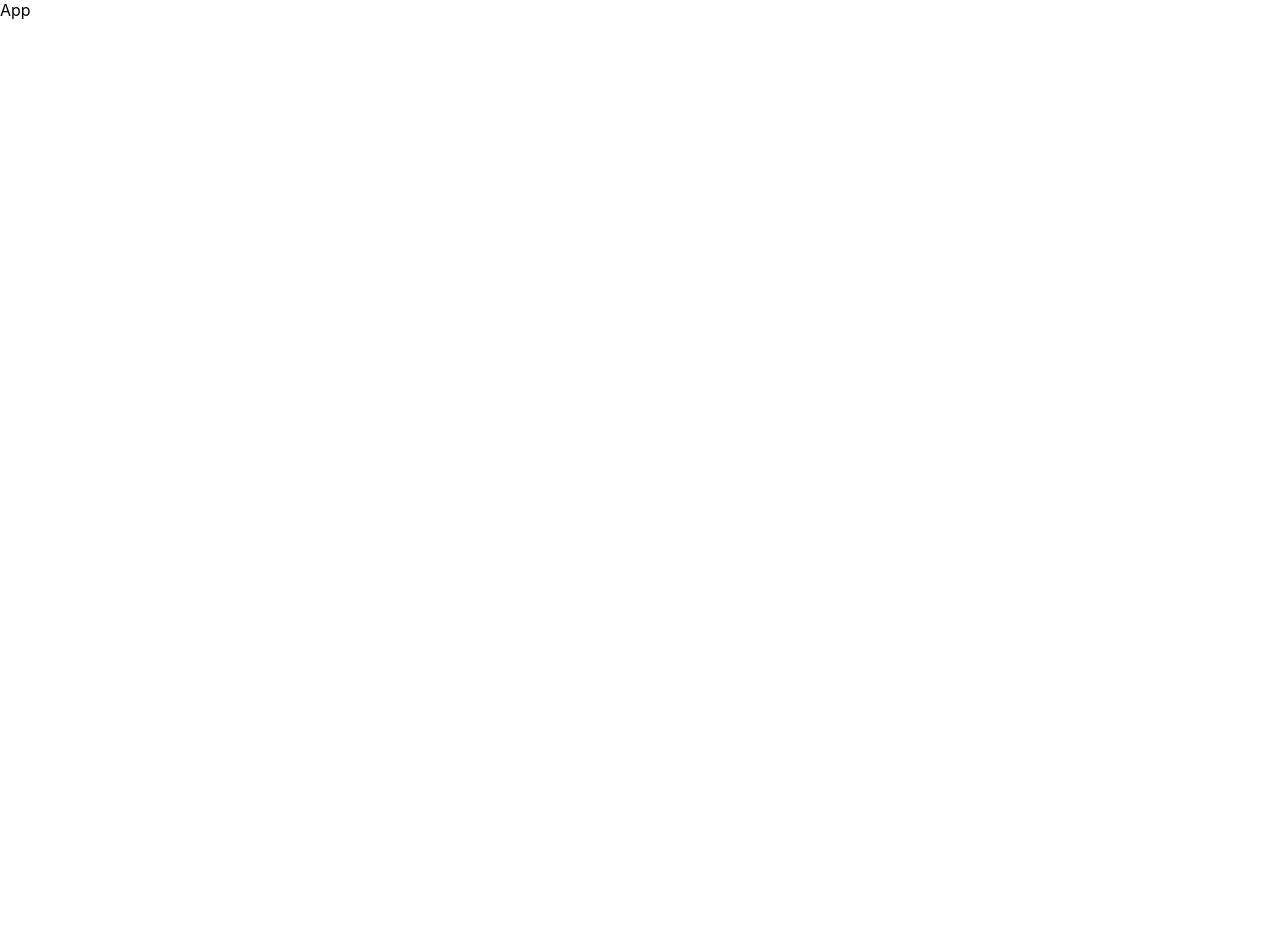
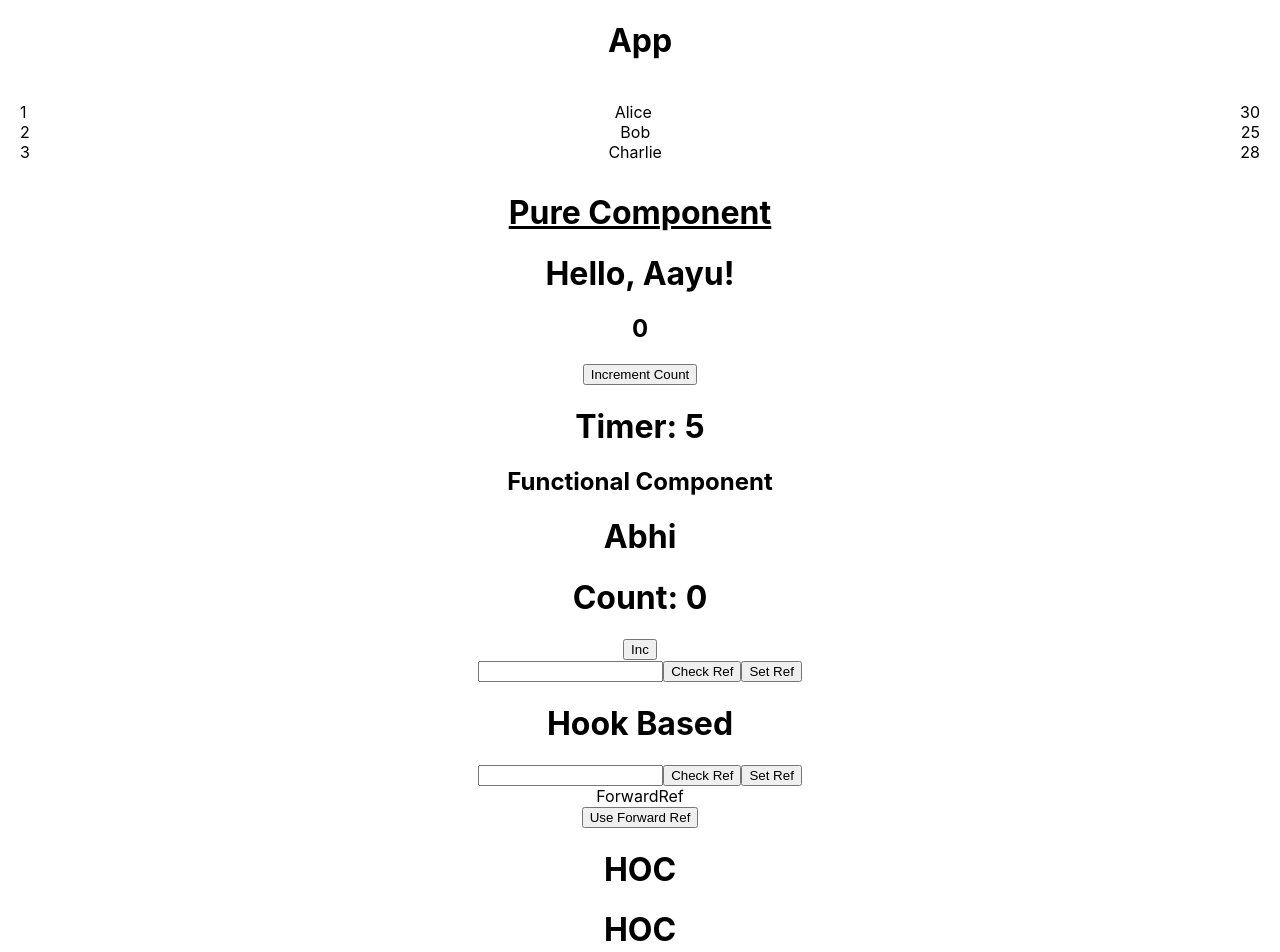
Before and after one commit to shintu0/react-js, a React (Create React App) app: page / in a window 1280 px wide. Shown: the top 952 px of the page. Before the commit the page ends 800 px from the top, so only its background shows below. Built offline with nearby package versions, Linux system fonts and the light colour scheme.

Commit message:
All the main Logics

```diff
--- a/package.json
+++ b/package.json
@@ -34,5 +34,8 @@
       "last 1 firefox version",
       "last 1 safari version"
     ]
+  },
+  "devDependencies": {
+    "uuid": "^10.0.0"
   }
 }
--- a/src/App.js
+++ b/src/App.js
@@ -1,7 +1,61 @@
-import React from 'react'
+import React, { useEffect, useState } from 'react'
+import ListView from './components/ListView';
+import Greeting from './logics/GreetingPureComponentClass';
+import './App.css';
+import GreetingPureComponentFunction from './logics/GreetingPureComponentFunction';
+import RefClass from './logics/RefClass';
+import RefFunc from './logics/RefFunc';
+import HOC from './logics/HOC';
+
+/*
+1. controlled component are component controlled via state variables, like input and form fields
+2. Uncontrolled components are component not completely controlled by state variables
+like controlling behavior using ref
+*/
+
+const users = [
+  { id: 1, name: 'Alice', age: 30 },
+  { id: 2, name: 'Bob', age: 25 },
+  { id: 3, name: 'Charlie', age: 28 },
+];
 
 export default function App() {
+  const [timer,setTimer]=useState(0);
+
+  useEffect(()=>{
+
+    return ()=>{
+    setTimeout(()=>{
+      setTimer(timer=>timer+1)
+    },1000);
+    }
+  })
+
   return (
-    <div>App</div>
+    <div className='App' >
+
+    <div style={{justifyContent:'center', display:'flex'}} >
+      <h1>App</h1>
+    </div>
+    <div style={{margin:10,padding:10}} >
+    <ListView data={users} />
+    {
+
+    }
+    </div>
+    <h1><u>Pure Component</u></h1>
+    <Greeting name={'Aayu'} />
+    <div>
+
+    <h1>Timer: {timer}</h1>
+    <h2>Functional Component</h2>
+    <GreetingPureComponentFunction name={"Abhi"} />
+    </div>
+    <RefClass />
+<h1>Hook Based</h1>
+<RefFunc />
+<h1>HOC</h1>
+<HOC />
+    </div>
   )
 }
--- /dev/null
+++ b/src/components/ListView.js
@@ -0,0 +1,14 @@
+import React from 'react'
+import { v4 as uuid } from 'uuid';
+
+export default function ListView({data}) {
+  return (
+    <div>
+      {data.map((ele)=>(
+        <div style={{justifyContent:'space-between', display:'flex'}} key={uuid()} >
+          {Object.keys(ele).map(key=>(<div key={uuid()}>{ele[key]}</div>))}
+        </div>
+      ))}
+    </div>
+  )
+}
--- /dev/null
+++ b/src/logics/ForwardRef.js
@@ -0,0 +1,9 @@
+import React, { forwardRef } from 'react'
+
+function ForwardRef(props,rcvdRef) {
+  return (
+    <div ref={rcvdRef} >ForwardRef</div>
+  )
+}
+
+export default forwardRef(ForwardRef)
--- /dev/null
+++ b/src/logics/GreetingPureComponentClass.js
@@ -0,0 +1,24 @@
+import React, {PureComponent} from "react";
+
+/*
+PureComponent is similar to Component but it skips re-renders for same props and state.
+Class components are still supported by React, but we don’t recommend using them in new code.
+*/
+
+export default class Greeting extends PureComponent /*React.Component*/ {
+  state={
+    count:0
+  }
+  render() {
+    console.log("Re-rendered at: "+new Date().toLocaleTimeString())
+    return (
+      <div>
+        <h1>Hello, {this.props.name}!</h1>
+        <h2>{this.state.count}</h2>
+        <button onClick={()=>this.setState({count:this.state.count})}>
+          Increment Count
+        </button>
+      </div>
+    );
+  }
+}
--- /dev/null
+++ b/src/logics/GreetingPureComponentFunction.js
@@ -0,0 +1,15 @@
+import React, { memo, useState } from 'react'
+
+export default function GreetingPureComponentFunction(props) {
+  const [count,setCount]=useState(0);
+  // console.log("Rerendered:"+new Date().toLocaleTimeString());
+  return (
+    <div>
+      <h1>{props.name}</h1>
+      <h1>Count: {count}</h1>
+      <button onClick={()=>setCount(count+1)} >Inc</button>
+    </div>
+  )
+}
+//uncomment to see the effect
+// export default memo(GreetingPureComponentFunction);
--- /dev/null
+++ b/src/logics/HOC.js
@@ -0,0 +1,34 @@
+import React, { useState } from 'react'
+
+//component takes argument as component and return a component
+
+export default function HOC() {
+  return (
+    <div>
+      <h1>HOC</h1>
+      <ControlCounterHOC Counter={Counter} >
+        <Counter />
+      </ControlCounterHOC>
+    </div>
+  )
+}
+
+const Counter=function () {
+  const [count,setCount]=useState(0);
+  return (
+    <div>
+      <h1>Count: {count}</h1>
+      <button onClick={()=>setCount(count+1)} >Inc</button>
+    </div>
+  )
+}
+
+const ControlCounterHOC=(props)=>{
+
+  return (
+    <div>
+      <props.Counter />
+      {props.children}
+    </div>
+  );
+}
--- a/src/logics/Mahadev.js
+++ b/src/logics/Mahadev.js
@@ -1,7 +1,7 @@
 import { useEffect, useState } from 'react';
 import Greet from './Greet';
 import User from './User';
-
+// pass data back to parent
 function Mahadev() {
   const [bhakti,setBhakti]=useState('');
 
--- /dev/null
+++ b/src/logics/RefClass.js
@@ -0,0 +1,24 @@
+import React, { Component, createRef } from 'react'
+
+export default class RefClass extends Component {
+  inputRef=createRef();
+  componentDidMount(){
+    console.log(this.inputRef)
+  }
+  getValue(){
+    console.warn(this.inputRef)
+  }
+  setValue(){
+    this.inputRef.current.value="1000";
+  }
+
+  render() {
+    return (
+      <div>
+        <input type="text" ref={this.inputRef} />
+        <button onClick={()=>this.getValue()} >Check Ref</button>
+        <button onClick={()=>this.setValue()}>Set Ref</button>
+      </div>
+    )
+  }
+}
--- /dev/null
+++ b/src/logics/RefFunc.js
@@ -0,0 +1,31 @@
+import React, { useRef } from 'react'
+import ForwardRef from './ForwardRef';
+
+export default function RefFunc() {
+  const inputRef=useRef();
+  const forwardRef=useRef();
+
+  const getValue=()=>{
+    console.table({...inputRef.current})
+  }
+
+  const setValue=()=>{
+    inputRef.current.value="1000"
+    inputRef.current.style.backgroundColor = 'red';
+  }
+  const handleForwardRef=function (){
+    forwardRef.current.style.color='teal';
+    forwardRef.current.style.backgroundColor='yellow';
+  }
+
+  return (
+    <div>
+    <input type="text" ref={inputRef} />
+    <button onClick={()=>getValue()} >Check Ref</button>
+    <button onClick={()=>setValue()}>Set Ref</button>
+    <ForwardRef ref={forwardRef} />
+    <button onClick={()=>handleForwardRef()}>Use Forward Ref</button>
+
+  </div>
+  )
+}
```
Also changed, not shown: 1 other file (tests, documents, lock files or other folders).
